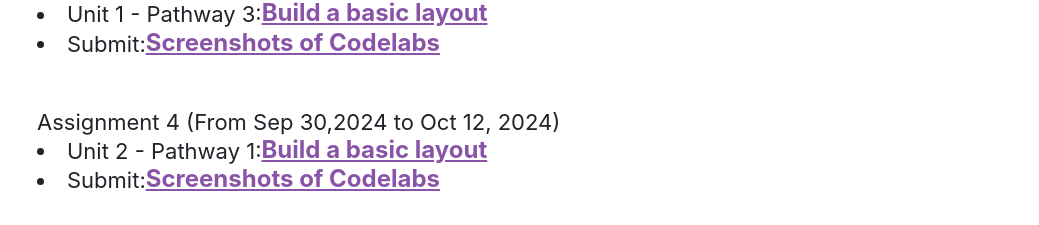
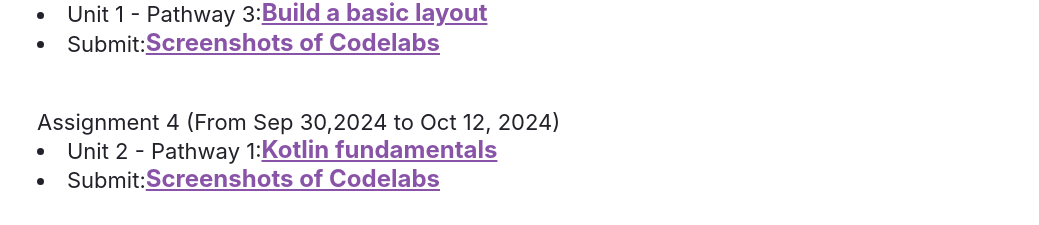
Before and after one commit to walkman617/gatsby, a Gatsby site: page / in a window 1280 px wide. Shown: the part 778-1003 px from the top of the page, without its empty margins (11-1050 px from the left). Built offline with nearby package versions, Linux system fonts and the light colour scheme; Gatsby itself is replaced by a stand-in of ours.

Commit message:
Update index.js

```diff
--- a/src/pages/index.js
+++ b/src/pages/index.js
@@ -237,7 +237,7 @@
             target="_blank"
             href={"https://developer.android.google.cn/courses/pathways/android-basics-compose-unit-2-pathway-1"}
             >
-              Build a basic layout
+              Kotlin fundamentals
             </a>
           </li>
 
```
